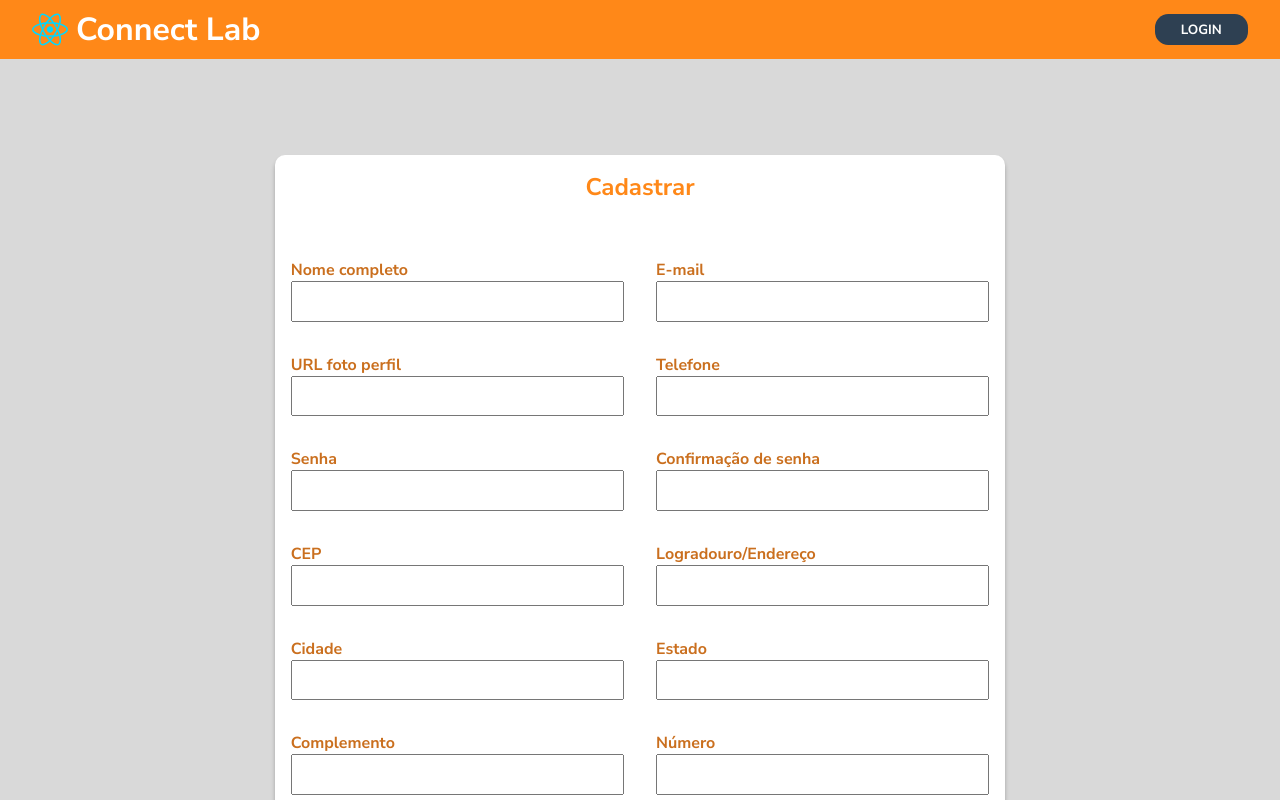
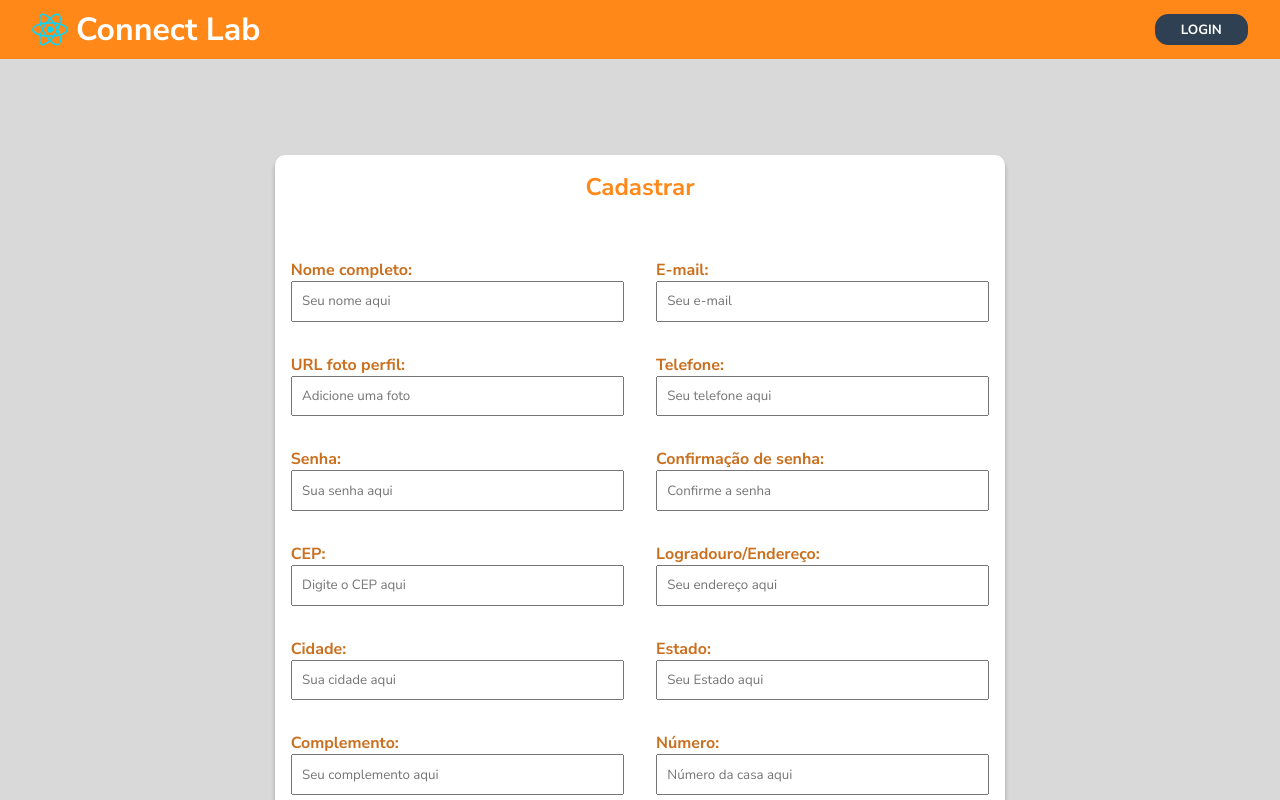
Before and after one commit to otneri/M01-PROJETO-AVALIATIVO_2, a React (Vite) app: page /cadastro in a window 1280 px wide. Shown: the top 800 px of the page. Built offline with nearby package versions, Linux system fonts and the light colour scheme.

Commit message:
hookform

```diff
--- a/package.json
+++ b/package.json
@@ -11,8 +11,10 @@
     "format": "prettier src/**/*.{js,jsx} --write"
   },
   "dependencies": {
+    "hook-form": "^0.0.1",
     "react": "^18.2.0",
     "react-dom": "^18.2.0",
+    "react-hook-form": "^7.35.0",
     "react-modal": "^3.15.1",
     "react-router-dom": "^6.3.0",
     "react-toastify": "^9.0.8",
--- a/src/components/Buttons/Botao.jsx
+++ b/src/components/Buttons/Botao.jsx
@@ -8,9 +8,9 @@ import {
 
 import Proptypes from "prop-types";
 
-export const Botao = ({ children, handleClick, cordefundo }) => {
+export const Botao = ({ children, handleClick,  type, cordefundo }) => {
   return (
-    <BotaoStyled onClick={handleClick} >
+    <BotaoStyled onClick={handleClick} type={type} >
       {children}
     </BotaoStyled>
   );
@@ -39,6 +39,7 @@ Botao.propTypes = {
   children: Proptypes.node.isRequired,
   handleClick: Proptypes.func,
   cordefundo: Proptypes.string,
+  type:  Proptypes.string,
 };
 
 BotaoLogin.propTypes = {
--- a/src/components/Forms/Form.jsx
+++ b/src/components/Forms/Form.jsx
@@ -1,25 +1,67 @@
-import { Input } from '../Inputs/Input'
-import {FormStyle} from './Form.styled'
+import { Input } from "../Inputs/Input";
+import { FormStyle } from "./Form.styled";
+import { useForm } from "react-hook-form";
+import PropTypes from "prop-types";
 
 export const Form = () => {
+  const {
+    register,
+    handleSubmit,
+    formState: { errors },
+  } = useForm();
 
-    return (
-        <FormStyle>
-          <Input>Nome completo</Input>
-          <Input>E-mail</Input>
-          <Input>URL foto perfil</Input>
-          <Input>Telefone</Input>
-          <Input>Senha</Input>
-          <Input>Confirmação de senha</Input>
-          <Input>CEP</Input>
-          <Input>Logradouro/Endereço</Input>
-          <Input>Cidade</Input>
-          <Input>Estado</Input>
-          <Input>Complemento</Input>
-          <Input>Número</Input>
-          <Input>Bairro</Input>
+  const cadastrarUsuario = (data) => console.log(data);
 
-        </FormStyle>
-    )
-
-}
+  const handleChange = () => {
+    form[event.target.name] = event.target.value;
+  };
+  const form = {};
+  console.log(form);
+  return (
+    <FormStyle onSubmit={handleSubmit}>
+      <Input placeholder="Seu nome aqui" name="nome" onChange={handleChange}>
+        Nome completo:
+      </Input>
+      <Input placeholder="Seu e-mail" name="email" type="e-mail">
+        E-mail:
+      </Input>
+      <Input placeholder="Adicione uma foto" name="foto" type="URL">
+        URL foto perfil:
+      </Input>
+      <Input placeholder="Seu telefone aqui" name="tel" type="fone">
+        Telefone:
+      </Input>
+      <Input placeholder="Sua senha aqui" name="password" type="password">
+        Senha:
+      </Input>
+      <Input
+        placeholder="Confirme a senha"
+        name="passwordConfirm"
+        type="password"
+      >
+        Confirmação de senha:
+      </Input>
+      <Input placeholder="Digite o CEP aqui" name="cep">
+        CEP:
+      </Input>
+      <Input placeholder="Seu endereço aqui" name="endereco">
+        Logradouro/Endereço:
+      </Input>
+      <Input placeholder="Sua cidade aqui" name="cidade">
+        Cidade:
+      </Input>
+      <Input placeholder="Seu Estado aqui" type="state" name="estado">
+        Estado:
+      </Input>
+      <Input placeholder="Seu complemento aqui" name="complemento">
+        Complemento:
+      </Input>
+      <Input placeholder="Número da casa aqui" name="numero">
+        Número:
+      </Input>
+      <Input placeholder="Seu bairro aqui" name="bairro">
+        Bairro:
+      </Input>
+    </FormStyle>
+  );
+};
--- a/src/components/Inputs/Input.jsx
+++ b/src/components/Inputs/Input.jsx
@@ -1,26 +1,26 @@
 import {InputStyled, ConteinerInput} from './Input.styled'
 import Proptypes from 'prop-types'
 import { SubTitle } from '../SubTitle/SubTitle'
+import { useForm } from 'react-hook-form'
 
-export const Input = ({children, placeholder, type, onChange}) => {
+export const Input = ({children, placeholder, type, onChange, name, registro}) => {
+    const {register} = useForm();
 
     return(
         <ConteinerInput>
             <SubTitle>{children}</SubTitle>
-            <InputStyled placeholder={placeholder} type={type} onChange={onChange}></InputStyled>
+            <InputStyled registro={register}  placeholder={placeholder} type={type} onChange={onChange} name={name}/>
         </ConteinerInput>
 
     )
 }
 
 
-
-
-
-
 Input.propTypes = {
     children : Proptypes.node,
     placeholder: Proptypes.string,
     type: Proptypes.string,
-    onChange: Proptypes.func
+    onChange: Proptypes.func,
+    name: Proptypes.string,
+    registro: Proptypes.string
 }
--- a/src/pages/cadastro/Cadastro.jsx
+++ b/src/pages/cadastro/Cadastro.jsx
@@ -7,11 +7,10 @@ import { CadastroStyle } from './Cadastro.styled'
 export const Cadastro = () => {
     return (
         <CadastroStyle>
-
             <Paper>
                 <Title>Cadastrar</Title>
                 <Form/>
-                <Botao>Cadastrar</Botao>
+                <Botao type='submit' handleClick={(console.log('Clicou'))}>Cadastrar</Botao>
                 <BotaoLinkPaper href='/'>Login</BotaoLinkPaper>
             </Paper>
         </CadastroStyle>
```
Also changed, not shown: 1 other file (tests, documents, lock files or other folders).
